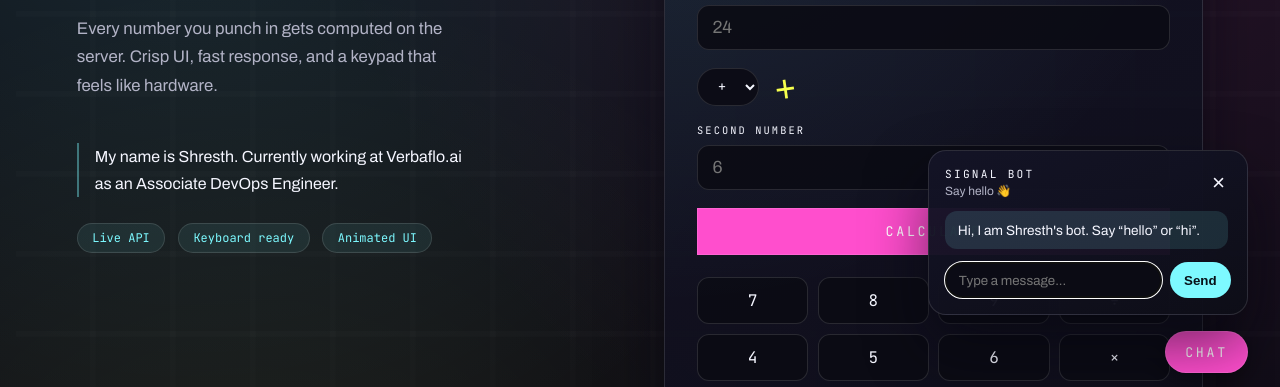
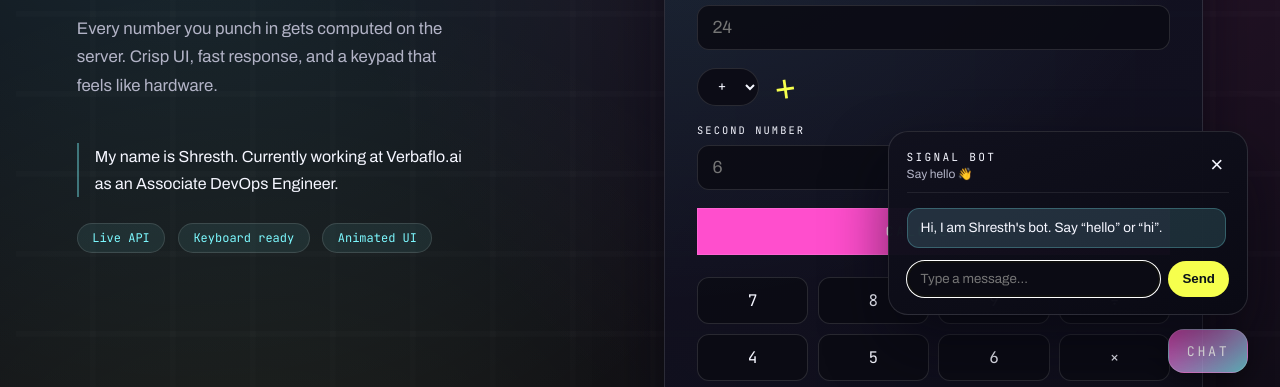
Before and after one commit to Silentopcode12/APP, a plain HTML site: page frontend/index.html in a window 1280 px wide. Both pictures are taken after a click on the button "CHAT". Shown: the part 395-782 px from the top of the page. Drawn offline with Linux system fonts and the light colour scheme; no server answers.

Commit message:
Fix auth pages in image and refine chatbot UI

```diff
--- a/frontend/styles.css
+++ b/frontend/styles.css
@@ -499,10 +499,10 @@ h1 {
 }
 
 .chatbot__toggle {
-  border: 1px solid var(--border);
-  border-radius: 999px;
-  padding: 0.7rem 1.2rem;
-  background: var(--accent-2);
+  border: 1px solid rgba(255, 255, 255, 0.18);
+  border-radius: 16px;
+  padding: 0.75rem 1.1rem;
+  background: linear-gradient(140deg, rgba(255, 78, 205, 0.9), rgba(125, 249, 255, 0.7));
   color: #fff;
   font-family: "JetBrains Mono", monospace;
   text-transform: uppercase;
@@ -517,11 +517,11 @@ h1 {
 }
 
 .chatbot__panel {
-  width: min(320px, 85vw);
-  background: linear-gradient(160deg, rgba(20, 20, 39, 0.97), rgba(14, 14, 24, 0.97));
-  border: 1px solid var(--border);
-  border-radius: 18px;
-  padding: 1rem;
+  width: min(360px, 88vw);
+  background: linear-gradient(160deg, rgba(17, 17, 30, 0.98), rgba(10, 10, 20, 0.98));
+  border: 1px solid rgba(255, 255, 255, 0.12);
+  border-radius: 20px;
+  padding: 1.1rem;
   box-shadow: var(--shadow);
   position: absolute;
   right: 0;
@@ -542,7 +542,9 @@ h1 {
   display: flex;
   justify-content: space-between;
   align-items: center;
-  margin-bottom: 0.8rem;
+  margin-bottom: 0.9rem;
+  padding-bottom: 0.7rem;
+  border-bottom: 1px solid rgba(255, 255, 255, 0.08);
 }
 
 .chatbot__title {
@@ -583,12 +585,14 @@ h1 {
 }
 
 .chatbot__message.bot {
-  background: rgba(125, 249, 255, 0.12);
+  background: rgba(125, 249, 255, 0.14);
+  border: 1px solid rgba(125, 249, 255, 0.25);
   color: var(--ink);
 }
 
 .chatbot__message.user {
-  background: rgba(255, 78, 205, 0.2);
+  background: rgba(255, 78, 205, 0.25);
+  border: 1px solid rgba(255, 78, 205, 0.35);
   color: var(--ink);
   justify-self: end;
 }
@@ -601,7 +605,7 @@ h1 {
 
 .chatbot__form input {
   flex: 1;
-  border: 1px solid var(--border);
+  border: 1px solid rgba(255, 255, 255, 0.12);
   border-radius: 999px;
   padding: 0.6rem 0.8rem;
   background: rgba(12, 12, 20, 0.9);
@@ -613,7 +617,7 @@ h1 {
   border: none;
   border-radius: 999px;
   padding: 0.6rem 0.9rem;
-  background: var(--accent);
+  background: var(--accent-3);
   color: #081018;
   font-weight: 700;
   cursor: pointer;
```
Also changed, not shown: 1 other file.
